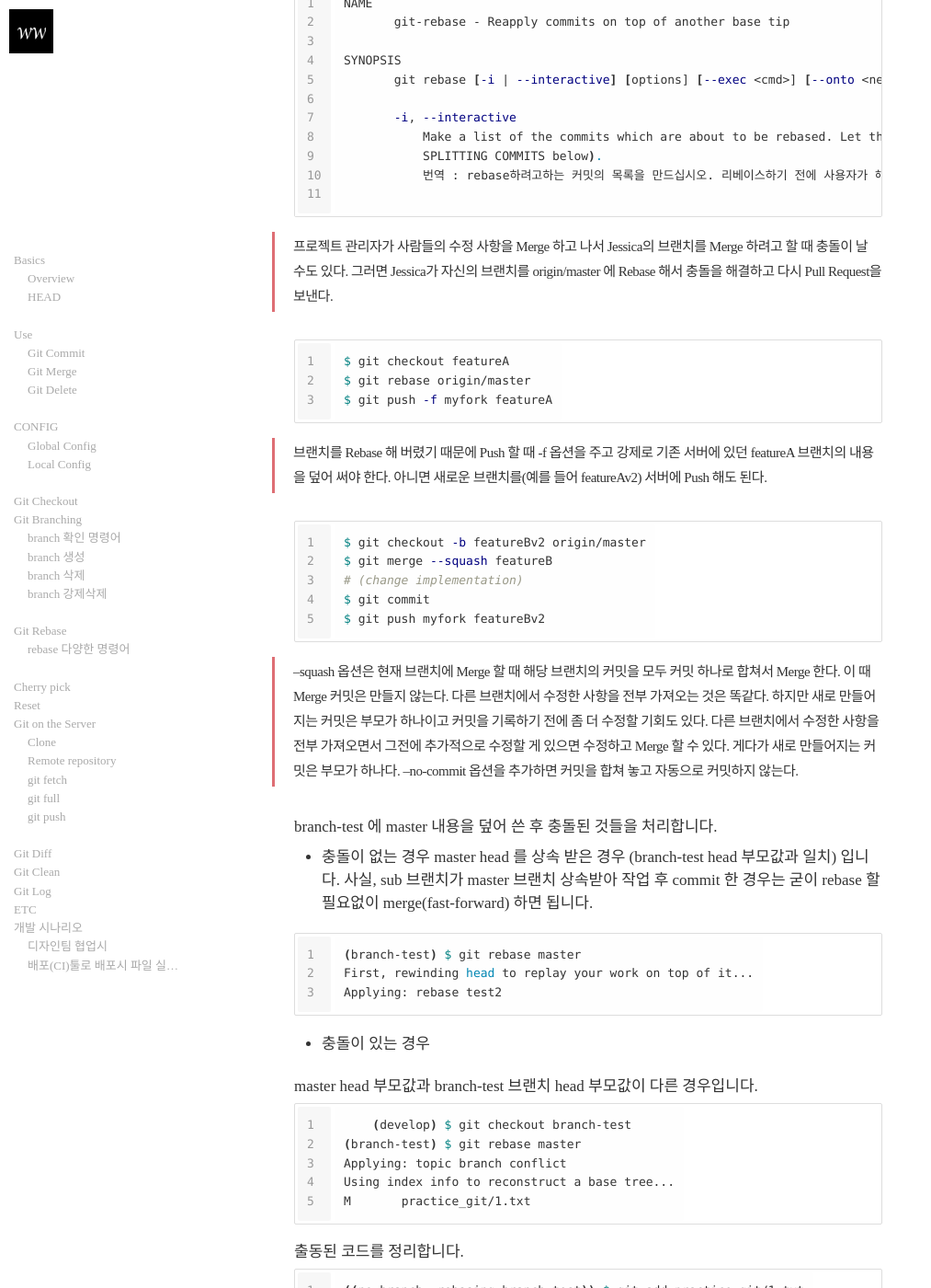
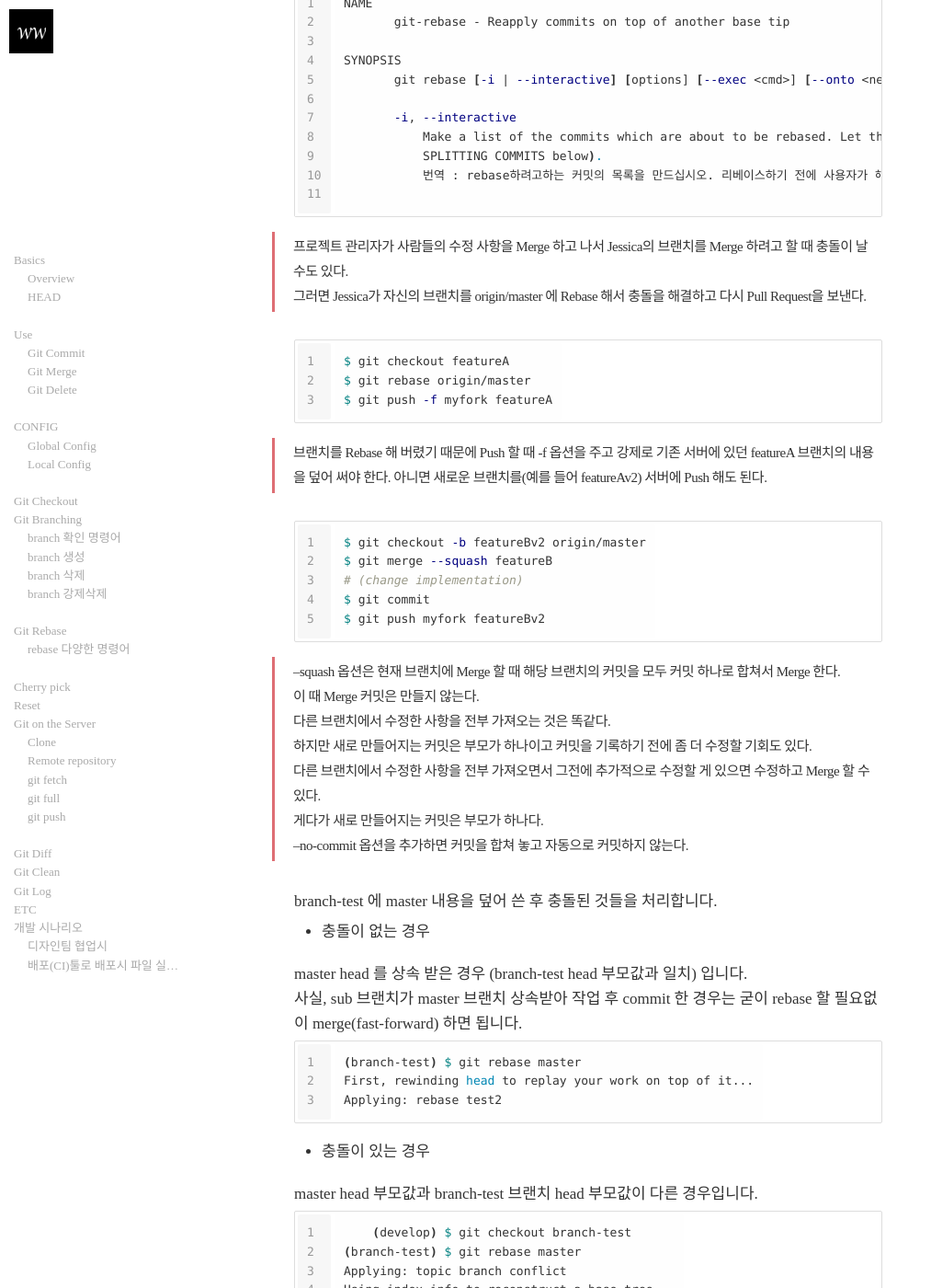
Before and after one commit to didalgus/didalgus.github.io, a Jekyll site: the page built from _posts/2019-06-20-About-Git.markdown, in a window 1280 px wide and 1400 px high, scrolled down 8776 px. Shown: the whole window at 92% size, without its empty margins (0-1013 px from the left). Built offline with Jekyll 4.4.1, drawn with Linux system fonts in a browser that asks for light colours; nearby versions of some CDN libraries; emoji names are drawn with the system emoji font; some web fonts are replaced; the table of contents is made by our own code.

Commit message:
modify post : git

````diff
--- a/_posts/2019-06-20-About-Git.markdown
+++ b/_posts/2019-06-20-About-Git.markdown
@@ -410,16 +410,19 @@ $ git commit
 $ git push myfork featureBv2
 ```
 
->--squash 옵션은 현재 브랜치에 Merge 할 때 해당 브랜치의 커밋을 모두 커밋 하나로 합쳐서 Merge 한다. 이 때 Merge 커밋은 만들지 않는다.
+>--squash 옵션은 현재 브랜치에 Merge 할 때 해당 브랜치의 커밋을 모두 커밋 하나로 합쳐서 Merge 한다.
+이 때 Merge 커밋은 만들지 않는다.
 다른 브랜치에서 수정한 사항을 전부 가져오는 것은 똑같다.
-하지만 새로 만들어지는 커밋은 부모가 하나이고 커밋을 기록하기 전에 좀 더 수정할 기회도 있다. 다른 브랜치에서 수정한 사항을 전부 가져오면서 그전에
-추가적으로 수정할 게 있으면 수정하고 Merge 할 수 있다.
-게다가 새로 만들어지는 커밋은 부모가 하나다. --no-commit 옵션을 추가하면 커밋을 합쳐 놓고 자동으로 커밋하지 않는다.
+하지만 새로 만들어지는 커밋은 부모가 하나이고 커밋을 기록하기 전에 좀 더 수정할 기회도 있다.
+다른 브랜치에서 수정한 사항을 전부 가져오면서 그전에 추가적으로 수정할 게 있으면 수정하고 Merge 할 수 있다.
+게다가 새로 만들어지는 커밋은 부모가 하나다.
+--no-commit 옵션을 추가하면 커밋을 합쳐 놓고 자동으로 커밋하지 않는다.
 
 
 branch-test 에 master 내용을 덮어 쓴 후 충돌된 것들을 처리합니다.
 
 - 충돌이 없는 경우
+
 master head 를 상속 받은 경우 (branch-test head 부모값과 일치) 입니다.
 사실, sub 브랜치가 master 브랜치 상속받아 작업 후 commit 한 경우는 굳이 rebase 할 필요없이 merge(fast-forward) 하면 됩니다.
 
@@ -443,7 +446,7 @@ Using index info to reconstruct a base tree...
 M	practice_git/1.txt
 ```
 
-출동된 코드를 정리합니다.
+충돌된 코드를 정리합니다.
 
 ```bash
 ((no branch, rebasing branch-test)) $ git add practice_git/1.txt
@@ -454,7 +457,7 @@ Applying: topic branch conflict
 
 rebase 명령을 실행하면 새로운 commit 을 만들어 냅니다.
 
-Rebase before
+- Rebase before
 
 ```bash
 (branch-test) $ git tree
@@ -463,7 +466,7 @@ Rebase before
 
 ```
 
-Rebase after : new commit 생성
+- Rebase after : new commit 생성
 
 ```bash
 $ git tree
````
